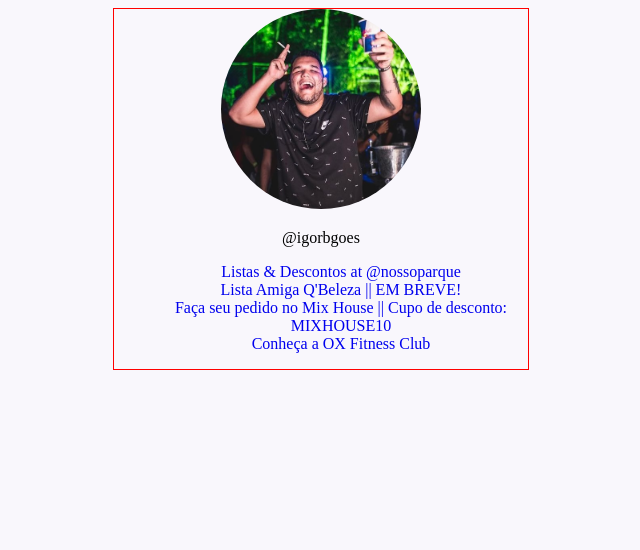
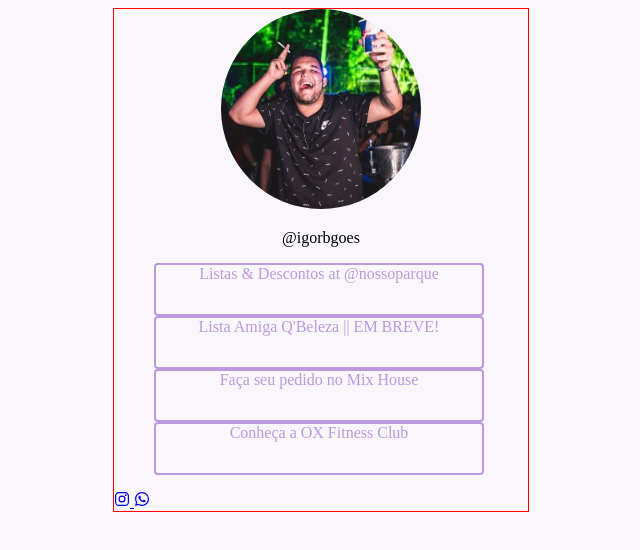
Before and after one commit to igorbgoes/social-links, a plain HTML site: page index.html in a window 1280 px wide. Shown: the whole page, without its empty margins (319-959 px from the left). Drawn offline with nearby package versions, Linux system fonts and the light colour scheme.

Commit message:
html finished

```diff
--- a/index.html
+++ b/index.html
@@ -13,7 +13,7 @@
             <img src="./assets/avatar.jpg" alt="">
             <p>@igorbgoes</p>
         </div>
-    <ul>
+        <ul>
         <li>
             <a href="https://chat.whatsapp.com/HF3zBQp1ZwpBrmCgbJrZkn" target="_blank">Listas & Descontos at @nossoparque</a>
         </li>
@@ -21,19 +21,28 @@
             <a href="#">Lista Amiga Q'Beleza || EM BREVE!</a>
         </li>
         <li>
-            <a href="https://www.ifood.com.br/delivery/rio-de-janeiro-rj/bistro-mix-house-leme" target="_blank">Faça seu pedido no Mix House || Cupo de desconto: MIXHOUSE10</a>
+            <a href="https://www.ifood.com.br/delivery/rio-de-janeiro-rj/bistro-mix-house-leme" target="_blank">Faça seu pedido no Mix House</a>
         </li>
         <li>
             <a href="https://www.oxfitnessclub.com.br/" target="_blank">Conheça a OX Fitness Club</a>
         </li>
 
+        </ul>
+        <div id="social-links">
+                <a href="https://instagram.com/igorbgoes" target="_blank">
+                    <ion-icon name="logo-instagram"></ion-icon>
+                </a>
 
-
-    </ul>
+                <a href="https://wa.me/5521999592016" target="_blank">
+                    <ion-icon name="logo-whatsapp"></ion-icon>
+                </a>
+        </div>
 
 
 
     </div>
 
+    <script type="module" src="https://unpkg.com/ionicons@7.1.0/dist/ionicons/ionicons.esm.js"></script>
+    <script nomodule src="https://unpkg.com/ionicons@7.1.0/dist/ionicons/ionicons.js"></script>
 </body>
 </html>
--- a/style.css
+++ b/style.css
@@ -1,3 +1,7 @@
+body {
+
+}
+
 body {
     background: rgba(187, 153, 221, 0.08);
 }
@@ -26,6 +30,17 @@ ul {
 
 ul li a {
     text-decoration: none;
+    color: #bb99dd;
+    display: block;
+    padding: 50px auto;
+
 
 
 }
+
+ul li {
+    border:#bb99dd 2px solid;
+    border-radius: 4px;
+    width: 326px;
+    height: 49px;
+}
```
